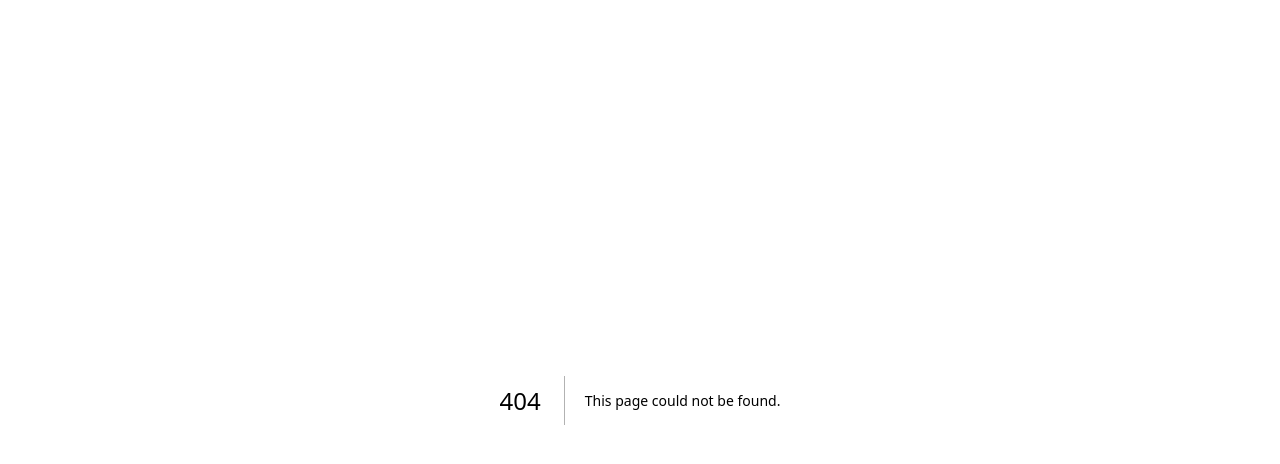
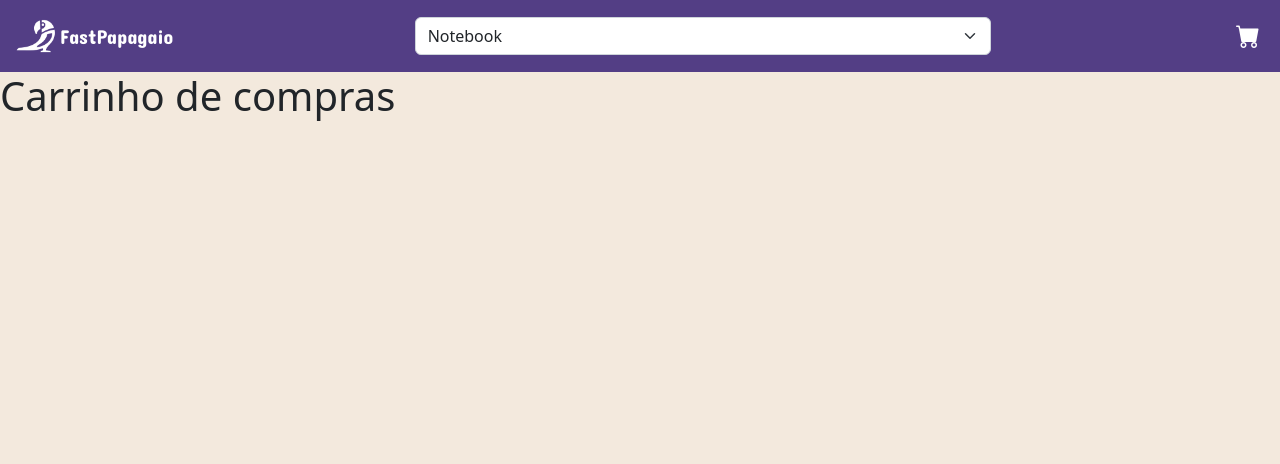
Before and after one commit to RamonBosi/fast-papagaio, a Next.js app: page /shopping-cart in a window 1280 px wide. Before the commit this address had no page. Shown: the top 464 px of the page. Built offline with nearby package versions, Linux system fonts and the light colour scheme.

Commit message:
Configurações iniciais para contruir a página do 'carrinho de compras'

```diff
--- a/src/templates/MyNavBar/index.js
+++ b/src/components/MyNavBar/index.js
@@ -1,19 +1,22 @@
 import Form from "react-bootstrap/Form"
 import { Brand } from "@/components/Brand"
 import { ScHeader } from "./styles"
+import Link from "next/link"
 
 export const MyNavBar = () => {
 
   return (
     <ScHeader className="d-flex justify-content-between align-items-center p-3 gap-2">
       <Brand size={40} />
-      <Form.Select style={{maxWidth:'576px'}} aria-label="Categorias de produtos disponíveis para venda">
+      <Form.Select style={{ maxWidth: '576px' }} aria-label="Categorias de produtos disponíveis para venda">
         <option value="1">Notebook</option>
         <option value="2">Impressora</option>
         <option value="3">Televisão</option>
       </Form.Select>
       <div>
-        <i className="bi bi-cart-fill text-white p-1 fs-4"></i>
+        <Link passHref href="/shopping-cart">
+          <i className="bi bi-cart-fill text-white p-1 fs-4"></i>
+        </Link>
       </div>
     </ScHeader>
   )
--- a/src/pages/index.js
+++ b/src/pages/index.js
@@ -1,4 +1,4 @@
-import { MyNavBar } from "@/templates/MyNavBar";
+import { MyNavBar } from "@/components/MyNavBar";
 
 export default function Home() {
   return (
--- /dev/null
+++ b/src/pages/shopping-cart/index.js
@@ -0,0 +1,11 @@
+import { MyNavBar } from "@/components/MyNavBar";
+
+export default function ShoppingCart(){
+
+  return(
+    <>
+      <MyNavBar/>
+      <h1>Carrinho de compras</h1>
+    </>
+  )
+}
```
Also changed, not shown: src/mocks/products.json (added, +16 -0 lines), src/components/MyNavBar/styles.js (renamed from src/templates/MyNavBar/styles.js).
